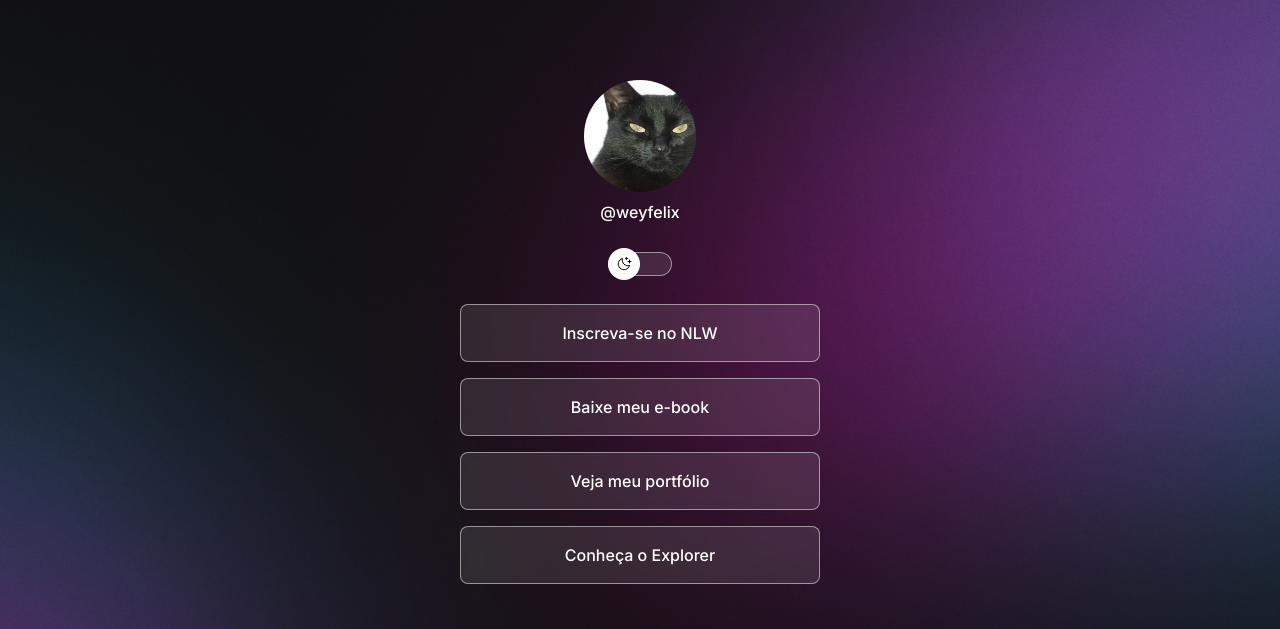
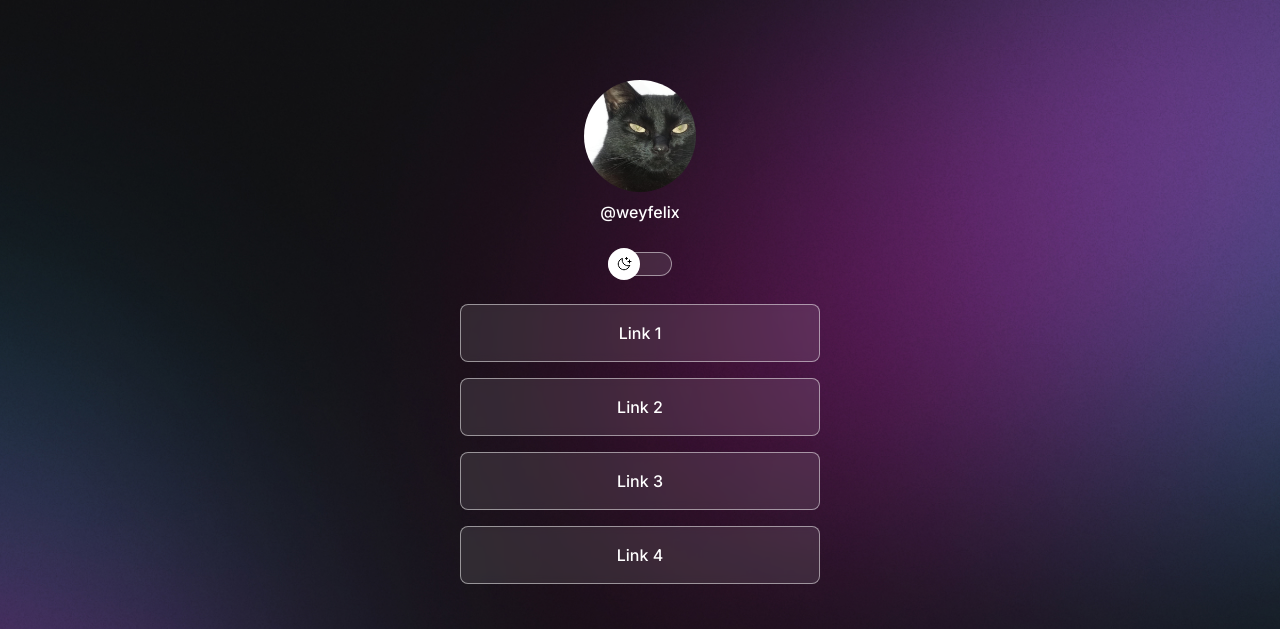
Before and after one commit to weyfelix/devLinksWey, a plain HTML site: page index.html in a window 1280 px wide. Shown: the top 629 px of the page. Drawn offline with nearby package versions, Linux system fonts and the light colour scheme.

Commit message:
Update index.html
alteracao de links

```diff
--- a/index.html
+++ b/index.html
@@ -20,10 +20,10 @@
             <span></span>
         </div>
         <ul>
-            <li><a href="">Inscreva-se no NLW</a></li>
-            <li><a href="">Baixe meu e-book</a></li>
-            <li><a href="">Veja meu portfólio</a></li>
-            <li><a href="">Conheça o Explorer</a></li>
+            <li><a href="">Link 1</a></li>
+            <li><a href="">Link 2</a></li>
+            <li><a href="">Link 3</a></li>
+            <li><a href="">Link 4</a></li>
         </ul>
         <div class="socialLinks">
             <a href="/"><ion-icon name="logo-github"></ion-icon></a>
```
